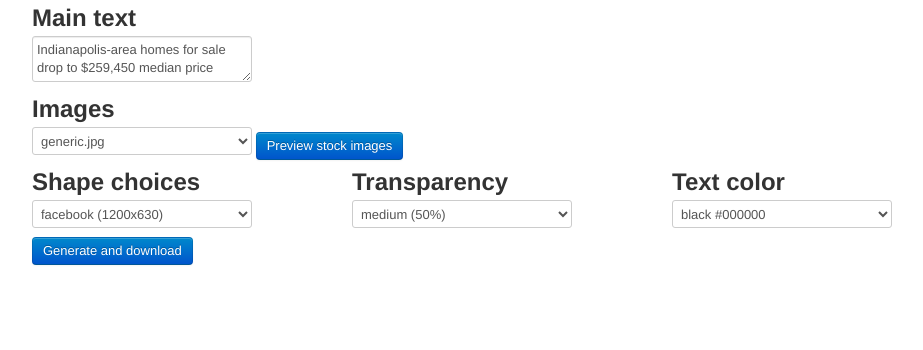
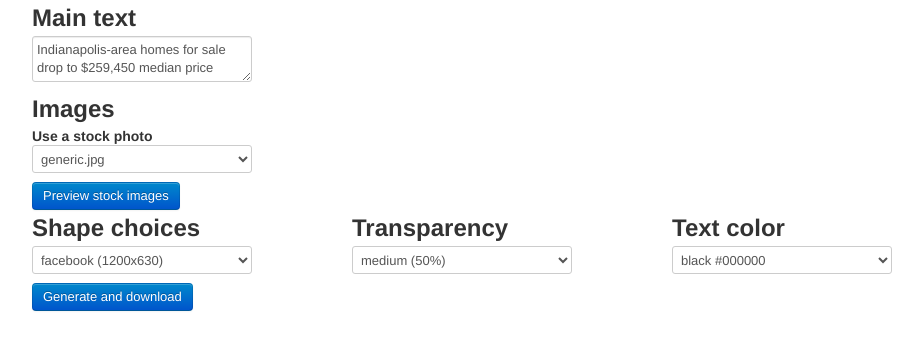
Before and after one commit to JournalismAI/AutomatingVisuals, a Flask app: page / in a window 1280 px wide. Shown: the top 350 px of the page, without its empty margins (138-1061 px from the left). Run offline with Flask 2, Linux system fonts and the light colour scheme.

Commit message:
Linted. Roughed out some stuff for photo upload

```diff
--- a/app.py
+++ b/app.py
@@ -29,6 +29,7 @@ stockartdir = "static/stockart/"
 stockthumbsdir = "static/stockthumbs/"
 mainartfound = []
 
+
 def build_stock_images():
     global mainartfound
     thumbsfound = []
@@ -57,7 +58,6 @@ def build_stock_images():
     return()
 
 
-
 @app.route('/')
 def choose_template():
     return(render_template('choose.html',
@@ -69,13 +69,12 @@ def choose_template():
 # https://stackoverflow.com/questions/11017466/flask-to-return-image-stored-in-database
 
 
-
 @app.route('/generate/', methods=['GET', 'POST'])
 def generate():
-
-    sourceimage = "sourceimage.jpg"
-
     z = request.form
+    # print(z)            # HEY!!!! Useful for debugging but not production
+    # if z['uploadedimage']:
+    # print(f"File length: {len(z['uploadedimage'])}")
     if 'maintext1' not in z or not z['maintext1']:
         print(f"No maintext1 -- what did you do?")
         # ******************** Should go to an error message web page
@@ -180,10 +179,11 @@ def generate():
            download_name=filename))
 
     # return(render_template('done.html',
-     #                      filename=filename))
+    #                      filename=filename))
 
 
 build_stock_images()      # Run all that code above.
+
 
 @app.route('/stockimages/')
 def show_stock_images():
--- a/templates/choose.html
+++ b/templates/choose.html
@@ -10,18 +10,30 @@
 		</div>
 	</div>
 	<div class="row">
-		<div class="span12">
+		<div class="span4">
 			<h2>Images</h2>
+			<h4>Use a stock photo</h4>
 			<select class="form-control" id="stockart1" name="stockart1">
 			{% for mainart in mainartfound %}<option value="{{ mainart}}"{% if mainart=='generic.jpg' %} selected{% endif %}>{{mainart}}</option>
 			{% endfor %}
 			</select>
+			<br clear>
 			<button class="btn btn-primary" onclick="window.open('/stockimages/','_blank')" type="button">Preview stock images</button>
 		</div>
+		<!-- <div class="span4">
+			<h2>&nbsp;</h2>
+			<h4 style="text-align: left;">or</h4>
+		</div>
+		<div class="span4">
+			<h2>&nbsp;</h2>
+			<h4>Upload your own image</h4>
+			<input type="file" id="uploadedimage" name="uploadedimage" class="form-control" accept="image/png, image/jpeg">
+		</div> --->
 	</div>
 
 	<div class="row">
-		<div class="span4"><h2>Shape choices</h2>
+		<div class="span4">
+			<h2>Shape choices</h2>
 			<select class="form-control" id="shape1" name="shape1">
 				{% for shapesource in shapesources %}<option value="{{ shapesource }}"{% if shapesource=='facebook' %} selected{% endif %}>{{ shapesource }} ({{ shapesources[shapesource][0] }}x{{ shapesources[shapesource][1] }})</option>
 			{% endfor %}
```
